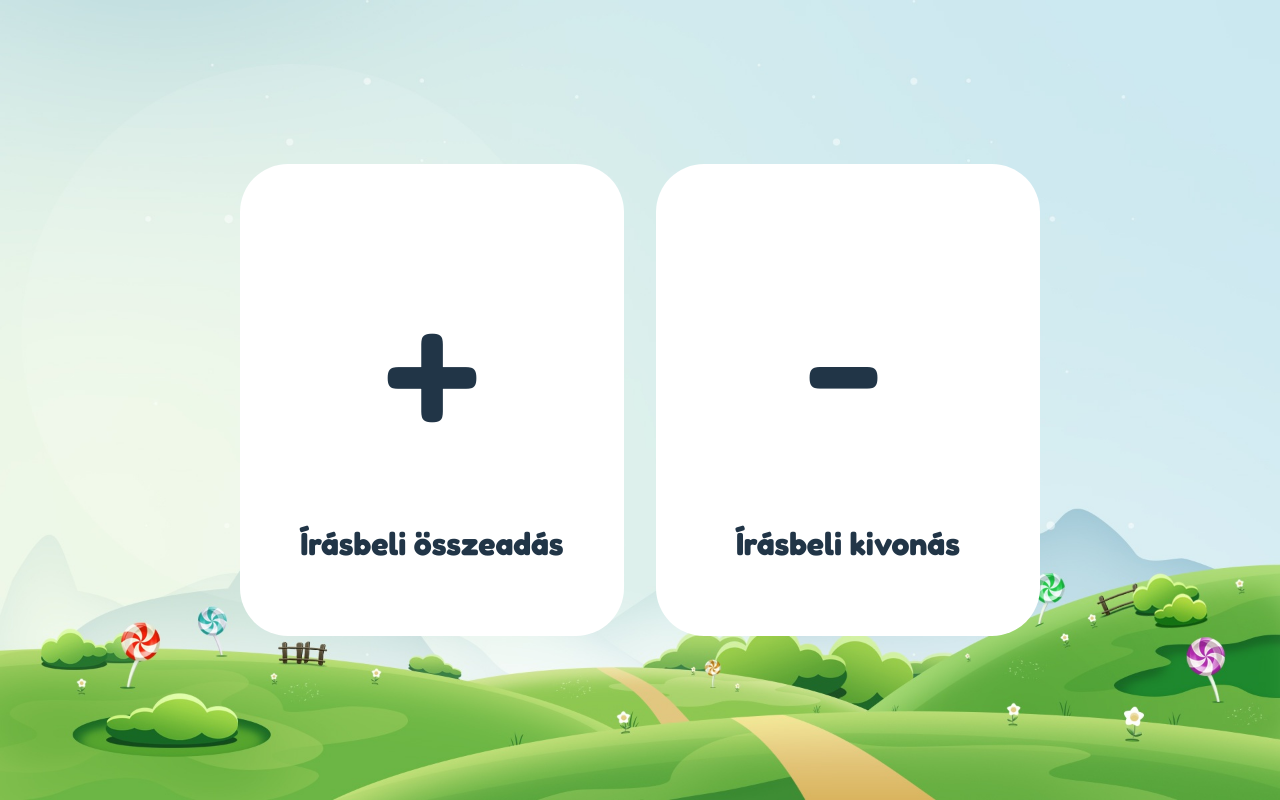
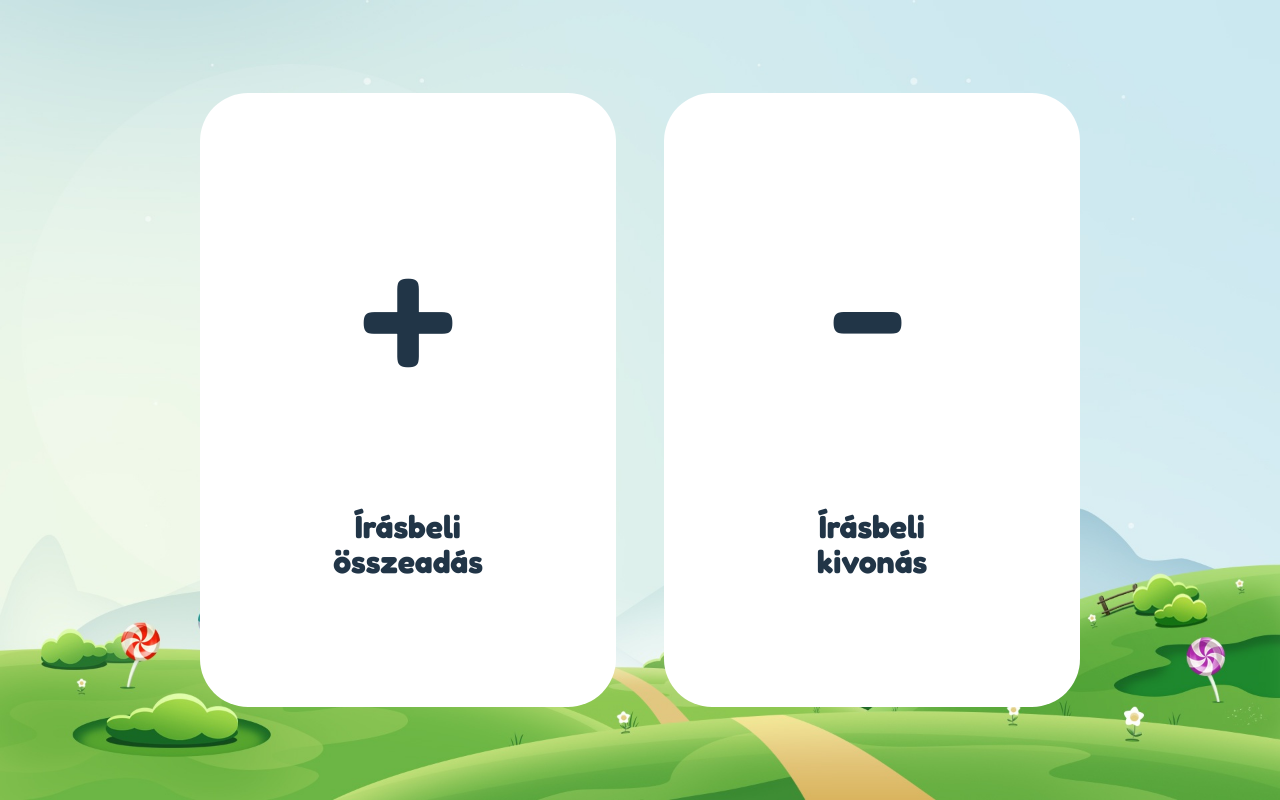
Before and after one commit to berkesandras/matekgyakorlo, a React (Vite) app: page /main in a window 1280 px wide. Built offline with nearby package versions, Linux system fonts and the light colour scheme.

Commit message:
Mobile fixes

```diff
--- a/src/pages/addition/Addition.module.css
+++ b/src/pages/addition/Addition.module.css
@@ -52,6 +52,7 @@
 
 .instructions {
     position: absolute;
+    visibility: hidden;
     left: 3em;
     top: 0;
 }
@@ -84,4 +85,8 @@
     .numberInputs {
         gap: 0.6em;
     }
+
+    .instructions {
+        visibility: visible;
+    }
 }
--- a/src/pages/main/Main.module.css
+++ b/src/pages/main/Main.module.css
@@ -1,6 +1,7 @@
 .root {
     display: flex;
-    gap: 2em;
+    flex-direction: column;
+    gap: 1.5em;
 }
 
 .root a, .root a:hover {
@@ -10,13 +11,20 @@
 .item {
     background: rgba(255, 255, 255, 1);
     border-radius: 3em;
-    padding: 3em;
-    width: 18em;
+    padding: 4em;
+    width: 3em;
     display: flex;
     flex-direction: column;
     justify-content: center;
     place-items: center;
     transition: transform .2s;
+    text-align: center;
+}
+
+.item h1 {
+    font-size: 1.5em;
+    margin: 0;
+    padding: 0;
 }
 
 .item:hover {
@@ -24,5 +32,26 @@
 }
 
 .itemIcon {
-    font-size: 12em;
+    font-size: 3em;
 }
+
+@media (min-width:961px) {
+    .root {
+        flex-direction: row;
+        gap: 3em;
+    }
+
+    .item {
+        width: 18em;
+    }
+
+    .item h1 {
+        font-size: 2em;
+        margin: inherit;
+        padding: inherit;
+    }
+
+    .itemIcon {
+        font-size: 12em;
+    }
+}
```
